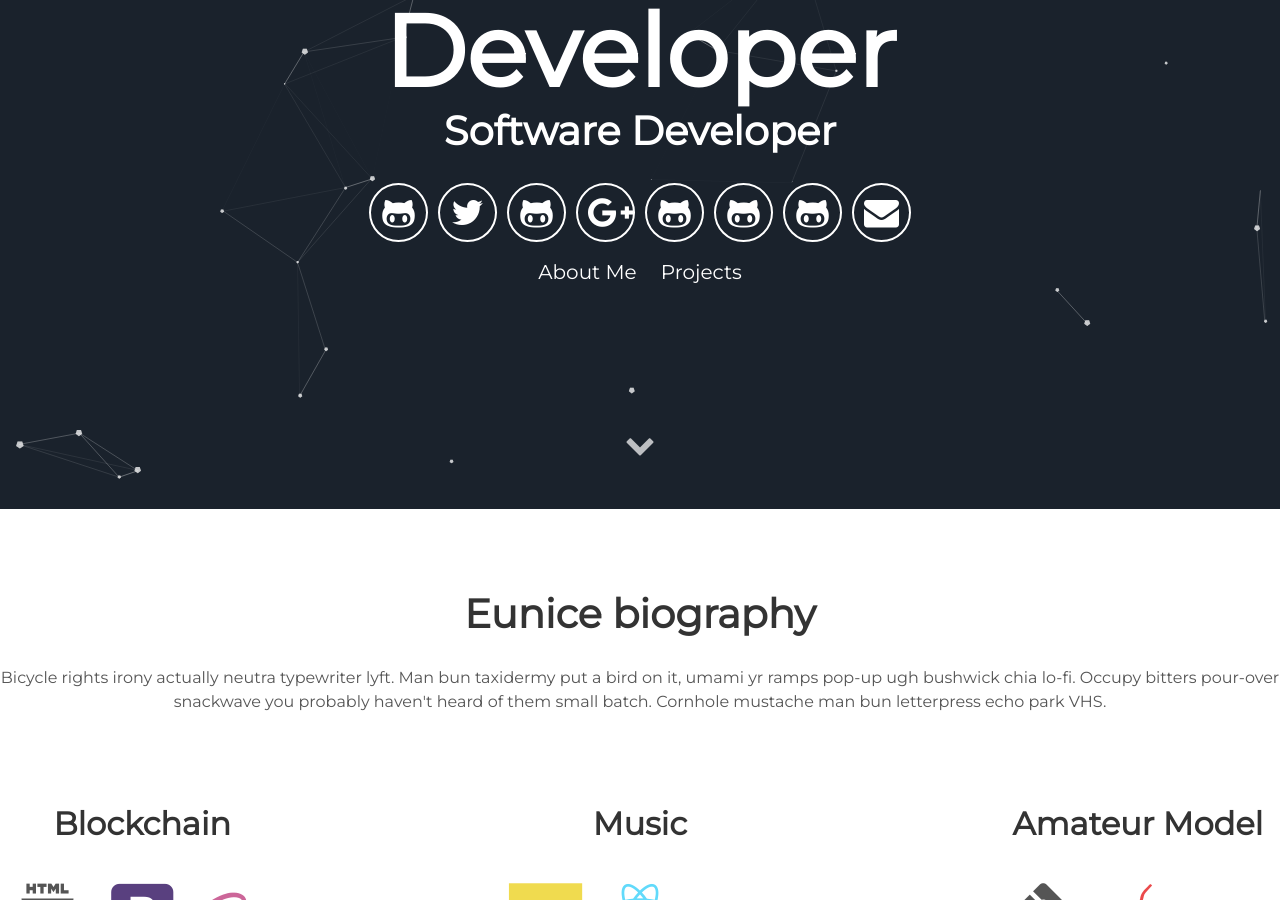
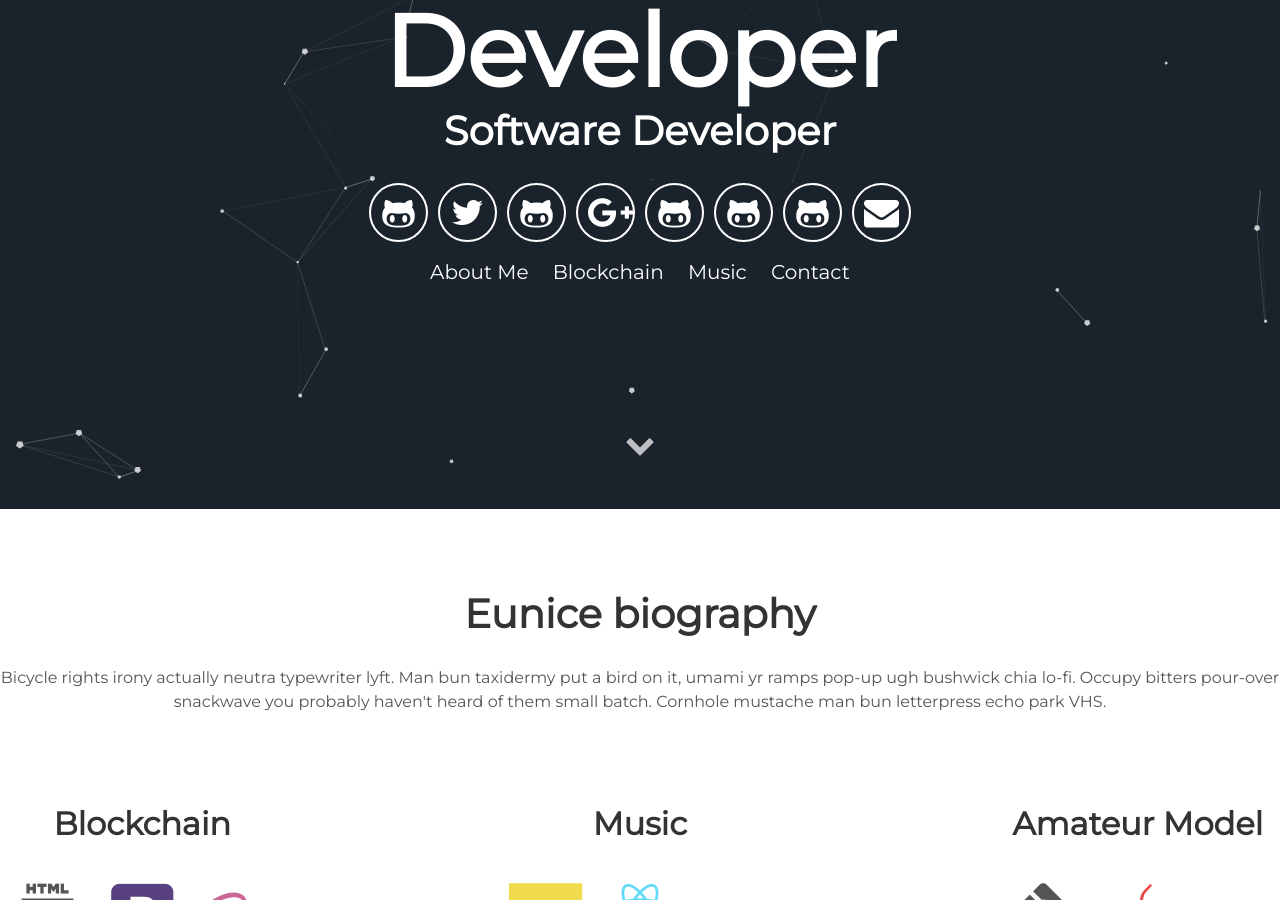
Before and after one commit to BabybearEunice/star.github.io, a Jekyll site: the page built from index.html, in a window 1280 px wide and 900 px high, scrolled down 391 px. Built offline with Jekyll 4.4.1, drawn with Linux system fonts in a browser that asks for light colours.

Commit message:
Update header.html

```diff
--- a/_includes/header.html
+++ b/_includes/header.html
@@ -16,7 +16,9 @@
       </div>
       <div class="header-links">
         <a class="link" href="#about" data-scroll>About Me</a>
-        <a class="link" href="#projects" data-scroll>Projects</a>
+        <a class="link" href="#blockchain" data-scroll>Blockchain</a>
+        <a class="link" href="#music" data-scroll>Music</a>
+        <a class="link" href="#contact" data-scroll>Contact</a>
       </div>
   </div>
   <a class="down" href="#about" data-scroll><i class="icon fa fa-chevron-down" aria-hidden="true"></i></a>
```
